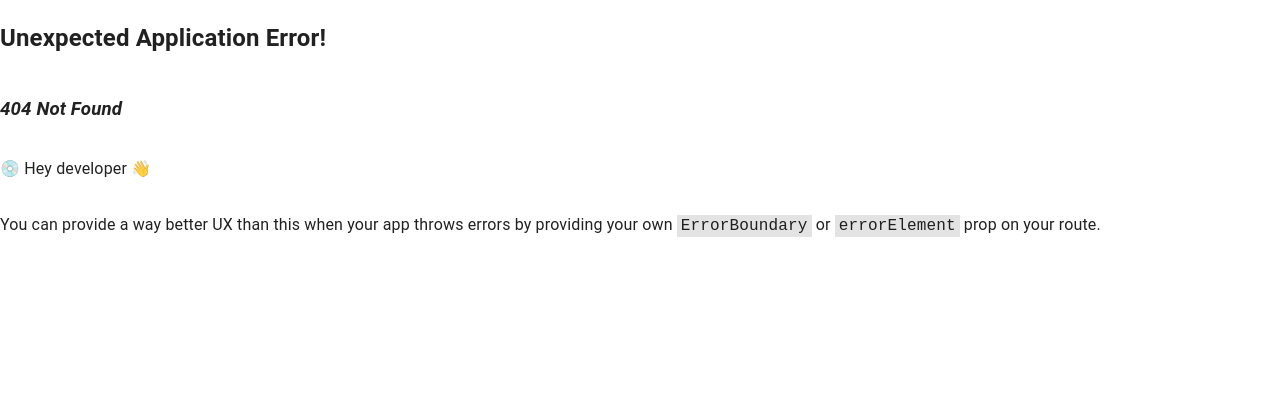
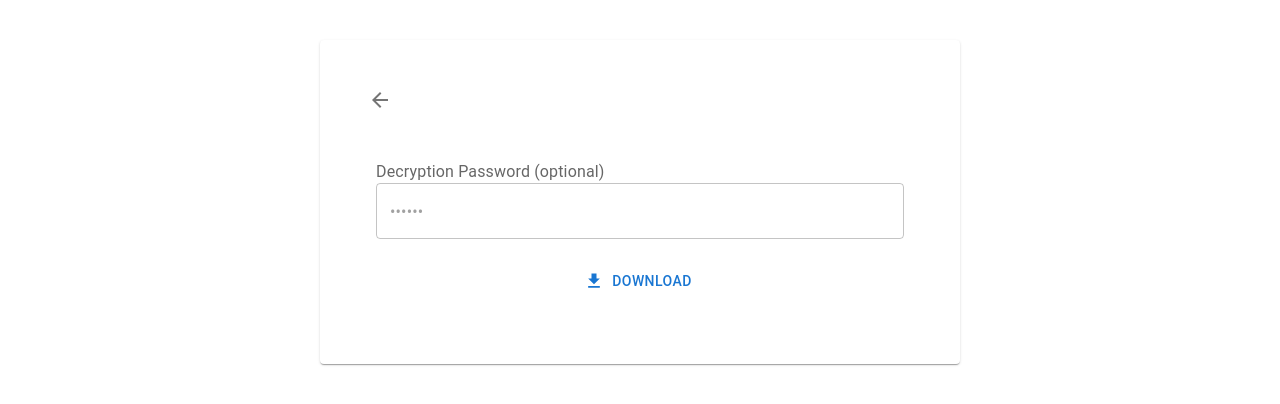
Before and after one commit to reznik99/cloud-storage-ui, a React (Vite) app: page /share/1 in a window 1280 px wide. Before the commit this address had no page. Shown: the top 404 px of the page. Built offline with nearby package versions, Linux system fonts and the light colour scheme; no server answers.

Commit message:
Shared link download page

```diff
--- a/src/components/file_link.tsx
+++ b/src/components/file_link.tsx
@@ -121,7 +121,6 @@ type Link = {
     file_id: number;
     created_by: number;
     created_at: string;
-    url: string;
 }
 
 type LinkProps = {
@@ -136,10 +135,10 @@ function Link(props: LinkProps) {
             <ListItem>
                 <ListItemIcon><InsertLink /></ListItemIcon>
                 <ListItemButton onClick={() => {
-                    navigator.clipboard.writeText(props.link.url)
+                    navigator.clipboard.writeText(`${window.location.host}/share/${props.link.access_key}`)
                     props.enqueueSnackbar("Copied URL to clipboard!")
                 }}>
-                    {props.link.url}
+                    {`${window.location.host}/share/${props.link.access_key}`}
                 </ListItemButton>
                 <Tooltip title="Delete" disableInteractive>
                     <Button onClick={props.deleteLink}>
--- a/src/main.tsx
+++ b/src/main.tsx
@@ -9,6 +9,7 @@ import Nav from './components/nav.tsx'
 import Login from './pages/login.tsx'
 import Signup from './pages/signup.tsx'
 import './index.css'
+import LinkShare from './pages/share.tsx'
 
 const theme = createTheme({
   colorSchemes: {
@@ -33,6 +34,9 @@ const router = createBrowserRouter([
       <Nav />
       <Dashboard />
     </>,
+  }, {
+    path: "/share/:access_key",
+    element: <LinkShare />,
   }
 ]);
 
--- a/src/networking/endpoints.ts
+++ b/src/networking/endpoints.ts
@@ -24,6 +24,28 @@ async function deleteLink(file: FileInfo) {
     return client.delete("/link", {
         data: {
             name: file.name
+        }
+    })
+}
+
+async function previewLink(accessKey: string) {
+    return client.get("/link_preview?access_key=" + accessKey)
+}
+
+async function downloadLink(accessKey: string, progressCallback: (progress: any) => void) {
+    if (!progressCallback) {
+        progressCallback = (_: number) => { }
+    }
+    return client.get("/link_download?access_key=" + accessKey, {
+        responseType: 'blob',
+        onDownloadProgress: (progressEvent) => {
+            if (progressEvent.lengthComputable && progressEvent.total) {
+                progressCallback({
+                    estimateSec: Math.round(progressEvent.estimated || 0),
+                    bytesProcessed: progressEvent.loaded,
+                    percentage: Math.round((progressEvent.loaded * 100) / progressEvent.total)
+                })
+            }
         }
     })
 }
@@ -63,7 +85,6 @@ async function downloadFile(file: FileInfo, progressCallback: (progress: any) =>
     return client.get("/file?name=" + file.name, {
         responseType: 'blob',
         onDownloadProgress: (progressEvent) => {
-
             if (progressEvent.lengthComputable && progressEvent.total) {
                 progressCallback({
                     estimateSec: Math.round(progressEvent.estimated || 0),
@@ -111,6 +132,8 @@ const api = {
     deleteFile,
     getLink,
     createLink,
-    deleteLink
+    deleteLink,
+    previewLink,
+    downloadLink
 }
 export default api
--- /dev/null
+++ b/src/pages/share.tsx
@@ -0,0 +1,86 @@
+import { useCallback, useEffect, useState } from "react"
+import { useSnackbar } from "notistack"
+import { ArrowBack, Download } from "@mui/icons-material"
+import { Button, Card, CardContent, FormControl, FormLabel, IconButton, LinearProgress, Stack, TextField, Typography } from "@mui/material"
+import { FileInfo, formatSize, getErrorString, Progress, triggerDownload } from "../utilities/utils"
+import api from "../networking/endpoints"
+import { useNavigate, useParams } from "react-router-dom"
+
+function LinkShare() {
+    const navigate = useNavigate()
+    const { enqueueSnackbar } = useSnackbar()
+    const params = useParams();
+    const [loading, setLoading] = useState<boolean>(false)
+    const [file, setFile] = useState<FileInfo | null>()
+    const [progress, setProgress] = useState<Progress | null>()
+
+    useEffect(() => {
+        loadLinkInfo()
+    }, [])
+
+    const loadLinkInfo = useCallback(async () => {
+        try {
+            setLoading(true)
+            const resp = await api.previewLink(params.access_key as string)
+            setFile(resp.data as FileInfo)
+            console.log(resp.data)
+        } catch (err: any) {
+            const error = getErrorString(err)
+            console.error(error)
+        } finally {
+            setLoading(false)
+        }
+    }, [params])
+
+    const downloadLink = useCallback(async () => {
+        if (!file) return
+        try {
+            setLoading(true)
+            const resp = await api.downloadLink(params.access_key as string, setProgress)
+            triggerDownload(file.name, resp.data)
+            enqueueSnackbar("File downloaded successfully", { variant: "success" })
+        } catch (err: any) {
+            const error = getErrorString(err)
+            console.error(error)
+        } finally {
+            setLoading(false)
+        }
+    }, [file])
+
+    return (
+        <Stack sx={{ alignItems: 'center', mt: 5 }}>
+            <Card sx={{ padding: 5, width: '50%' }}>
+                <IconButton onClick={() => navigate('/login')}><ArrowBack /></IconButton>
+                <CardContent sx={{ display: 'flex', flexDirection: 'column', gap: 3 }}>
+
+                    <Typography variant="h4">{file?.name}</Typography>
+                    <FormControl>
+                        <FormLabel htmlFor="password">Decryption Password (optional)</FormLabel>
+                        <TextField fullWidth
+                            name="password"
+                            type="password"
+                            id="password"
+                            placeholder="••••••"
+                            variant="outlined"
+                            color="primary" />
+                    </FormControl>
+                    <Button onClick={downloadLink}
+                        disabled={loading}
+                        startIcon={<Download />}>
+                        Download
+                    </Button>
+                    {progress && <>
+                        <LinearProgress variant="determinate" value={progress.percentage} />
+                        <Typography variant="body2" sx={{ color: 'text.secondary' }}>{progress.percentage}%</Typography>
+                        <Typography variant="body2" sx={{ color: 'text.secondary' }}>estimate {`${progress.estimateSec}s`}</Typography>
+                        <Typography variant="body2" sx={{ color: 'text.secondary' }}>processed {formatSize(progress.bytesProcessed)}</Typography>
+                    </>}
+                </CardContent>
+
+                {loading && <LinearProgress variant="indeterminate" />}
+            </Card>
+        </Stack>
+    )
+}
+
+export default LinkShare
```
